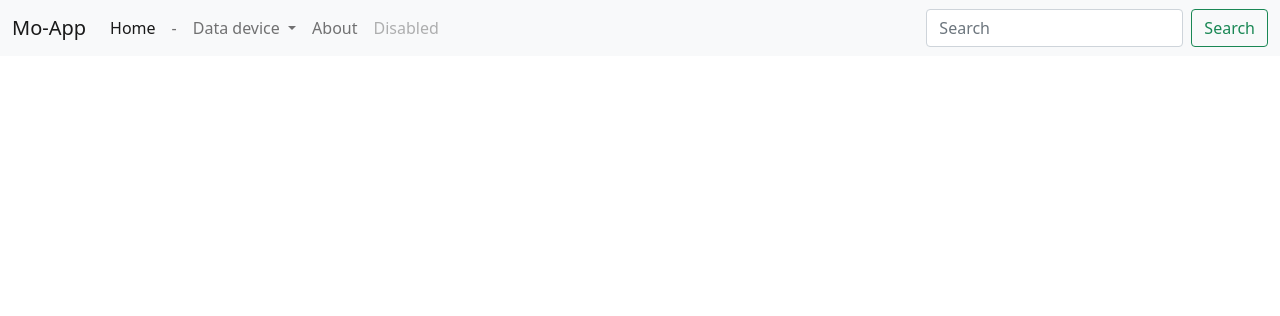
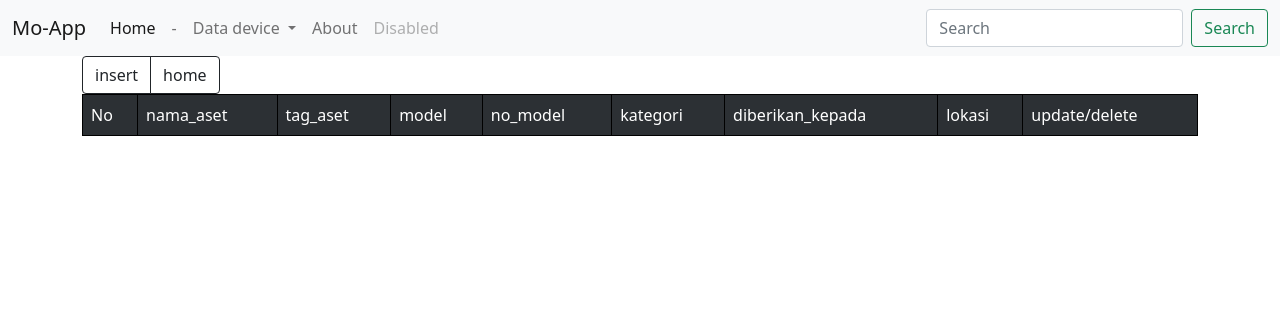
Before and after one commit to kenmo08/indonetsource, a PHP site: page /index.php?page=test_view in a window 1280 px wide. Shown: the top 316 px of the page. Run offline with PHP 8.4, Linux system fonts and the light colour scheme; data that the repository does not hold is empty.

Commit message:
second commit

```diff
--- a/gfg.php
+++ b/gfg.php
@@ -11,7 +11,7 @@ if ($id_aset !== "") {
 	// Get corresponding first name and
 	// last name for that user id
 	$query = mysqli_query($kon, "SELECT nama_aset,
-	tag_aset, model, no_model, kategori, diberikan_kepada, lokasi FROM list WHERE id_aset ='$id_aset'");
+	tag_aset, model, no_model, kategori, diberikan_kepada, lokasi FROM test WHERE id_aset ='$id_aset'");
 
 	$row = mysqli_fetch_array($query);
 	$nama_aset = $row["nama_aset"];
--- a/index.php
+++ b/index.php
@@ -33,6 +33,7 @@
                   <li><a class="dropdown-item" href="index.php?page=view">View Data device</a></li>
                   <li><hr class="dropdown-divider"></li>
                   <li><a class="dropdown-item" href="index.php?page=informasi">cek informasi data device(on progress)</a></li>
+                  <li><a class="dropdown-item" href="index.php?page=test_view">test_view(on progress)</a></li>
                 </ul>
               </li>
               <li class="nav-item">
@@ -67,6 +68,9 @@
                         case 'informasi':
                           include "cek_informasi.php";
                           break;
+                          case 'test_view':
+                            include "view.php";
+                            break;
 
 								}
 				}else{
--- /dev/null
+++ b/view.php
@@ -0,0 +1,62 @@
+<!DOCTYPE html>
+<html>
+<head>
+    <title>Update dan Delete</title>
+    <style>
+        table,
+        tr,
+        td {
+            border: 1px solid black;
+        }
+        thead {
+            background-color: #cccddd;
+        }
+    </style>
+</head>
+<body>
+    <table>
+        <thead>
+            <div class="btn-group" role="group" aria-label="Basic example">
+            <a class="btn btn-outline-dark" href="index.php?page=input" role="button">insert</a>
+            <a class="btn btn-outline-dark" href="index.php" role="button">home</a>
+            </div>
+            <tr>
+            <table class="table table-dark table-striped">
+                <td>No</td>
+                <td>nama_aset</td>
+                <td>tag_aset</td>
+                <td>model</td>
+                <td>no_model</td>
+                <td>kategori</td>
+                <td>diberikan_kepada</td>
+                <td>lokasi</td>
+                <td>update/delete</td>
+            </tr>
+        </thead>
+        <?php
+        include "koneksi.php";
+        $no = 1;
+        $query = mysqli_query($kon, 'SELECT * FROM test'); // query select produk di dalam php
+        while ($data = mysqli_fetch_array($query)) {
+        ?>
+            <tr>
+                <td><?php echo $no++ ?></td>
+                <td><?php echo $data['nama_aset'] ?></td>
+                <td><?php echo $data['tag_aset'] ?></td>
+                <td><?php echo $data['model'] ?></td>
+                <td><?php echo $data['no_model'] ?></td>
+                <td><?php echo $data['kategori'] ?></td>
+                <td><?php echo $data['diberikan_kepada'] ?></td>
+                <td><?php echo $data['lokasi'] ?></td>
+
+                <td>
+                <div class="btn-group" role="group" aria-label="Basic example">
+                    <a class="btn btn-outline-light" href="test_update.php?id_aset=<?php echo $data['id_aset']; ?>">Update</a>
+                    <a class="btn btn-outline-light" href="test_delete.php?id_aset=<?php echo $data['id_aset']; ?>">Delete</a>
+                </div>
+                </td>
+            </tr>
+        <?php } ?>
+    </table>
+</body>
+</html>
```
Also changed, not shown: cek_informasi.php (+29 -0 lines), test_delete.php (added, +8 -0 lines), test_proses_update.php (added, +16 -0 lines), test_update.php (added, +59 -0 lines).
